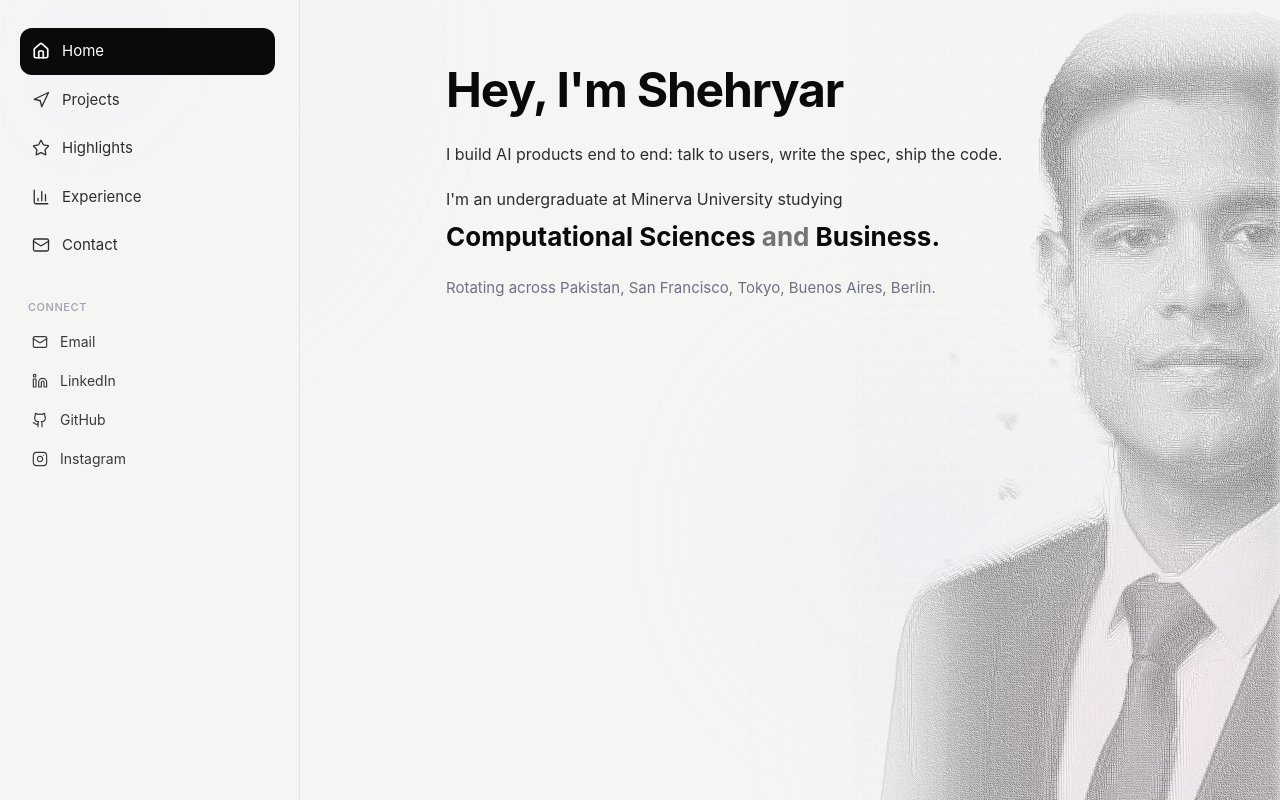
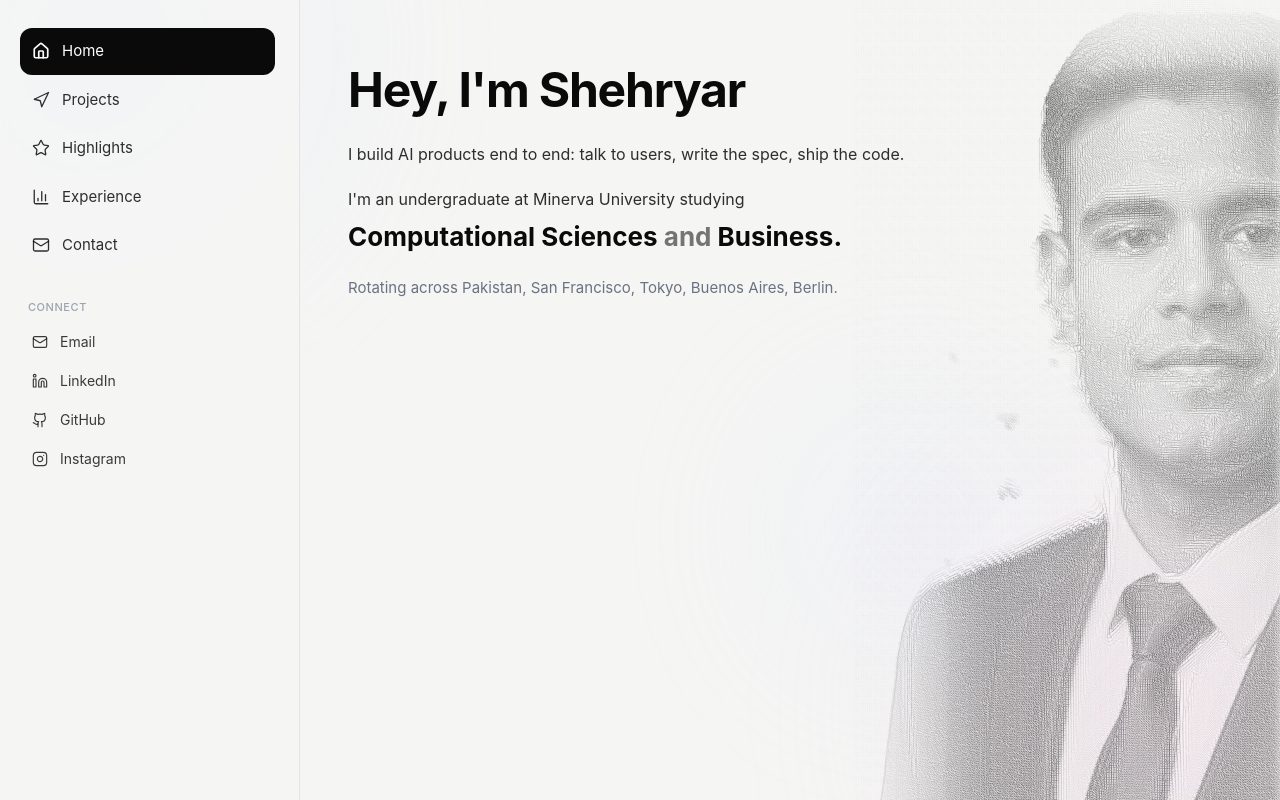
Before and after one commit to shehryaur/shehryarhassan-portfolio, a Next.js app: page / in a window 1280 px wide. Built offline with nearby package versions, Linux system fonts and the light colour scheme.

Commit message:
Align main layout content left next to sidebar and update metadata

```diff
--- a/app/layout.tsx
+++ b/app/layout.tsx
@@ -7,12 +7,12 @@ import AmbientLight from "@/components/AmbientLight";
 export const metadata: Metadata = {
   title: "Shehryar Hassan - AI Product Builder",
   description:
-    "Shehryar Hassan builds AI products end to end: user research, specs, and shipped code. Minerva University, San Francisco.",
+    "Shehryar Hassan: Turning code into products people actually use. Minerva University.",
   metadataBase: new URL("https://shehryarhassan.me"),
   openGraph: {
     title: "Shehryar Hassan - AI Product Builder",
     description:
-      "AI products end to end: user research, specs, and shipped code.",
+      "Turning code into products people actually use.",
     url: "https://shehryarhassan.me",
     siteName: "shehryarhassan.me",
     type: "website",
@@ -38,7 +38,7 @@ export default function RootLayout({
         <MobileTopBar />
 
         <main className="relative z-10 flex-1 md:pl-[300px]">
-          <div className="mx-auto max-w-3xl px-6 py-10 md:px-10 md:py-14">
+          <div className="max-w-3xl px-6 py-10 md:px-12 md:py-14">
             {children}
           </div>
         </main>
```
